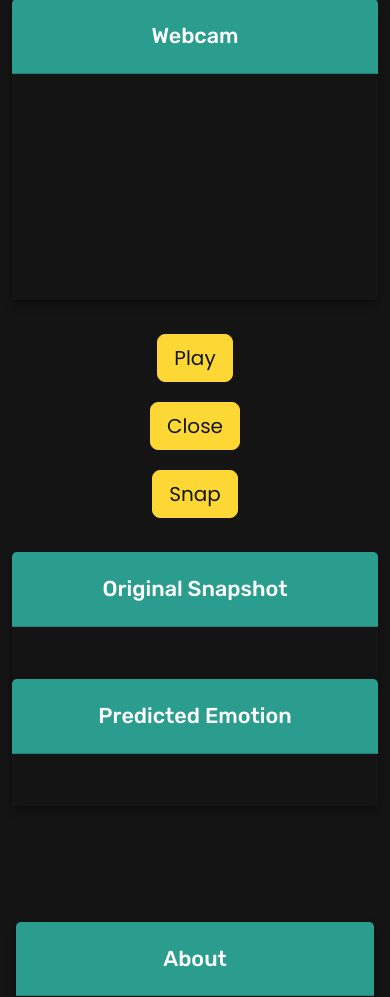
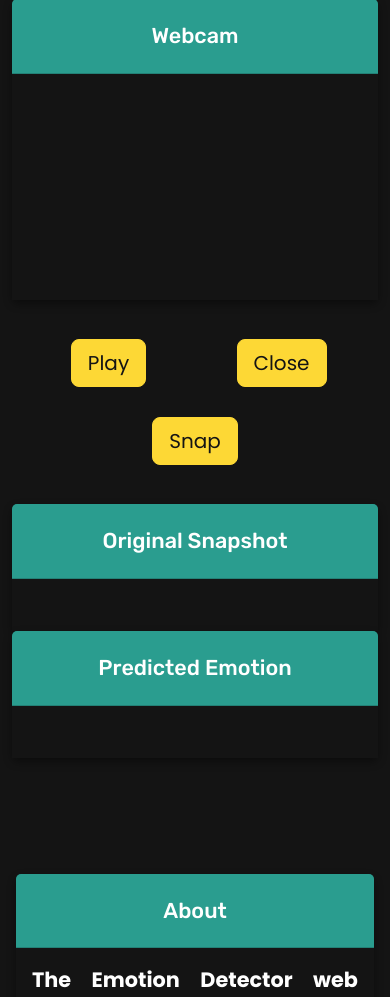
Before and after one commit to aryanace1/EmotionDetector, a Flask app: page / in a window 390 px wide. Shown: the part 1530-2527 px from the top of the page. Run offline with Flask 2, Linux system fonts and the light colour scheme.

Commit message:
Make the buttons responsive on mobile

```diff
--- a/static/css/index.css
+++ b/static/css/index.css
@@ -292,6 +292,30 @@ ol.gradient-list > li + li {
   position: relative;
   top: 500px;
   color: black;
+}
+
+.Buttons {
+  display: flex;
+  flex-direction: row;
+  justify-content: center;
+  align-items: center;
+  margin: 10px;
+}
+
+.ButtonsCol {
+  text-align: center;
+  flex: 1;
+}
+
+@media only screen and (max-width: 768px) {
+  .Buttons {
+    flex-direction: row;
+    flex-wrap: wrap;
+  }
+  .ButtonsCol {
+    flex-basis: calc(33.33% - 10px);
+    margin: 5px;
+  }
 }
 
 .btn-pink {
--- a/templates/index.html
+++ b/templates/index.html
@@ -102,18 +102,18 @@
       </div>
 
       <!-- Buttons -->
-      <div class="row justify-content-center my-4">
-        <div class="col-md-4 col-sm-6 text-center">
+      <div class="Buttons">
+        <div class="ButtonsCol">
           <button class="btn btn-lg btn-pink" onclick="startWebcam()">
             Play
           </button>
         </div>
-        <div class="col-md-4 col-sm-6 text-center">
+        <div class="ButtonsCol">
           <button class="btn btn-lg btn-pink" onclick="stopWebcam()">
             Close
           </button>
         </div>
-        <div class="col-md-4 col-sm-6 text-center">
+        <div class="ButtonsCol">
           <button class="btn btn-lg btn-pink" onclick="takeSnapshot()">
             Snap
           </button>
```
